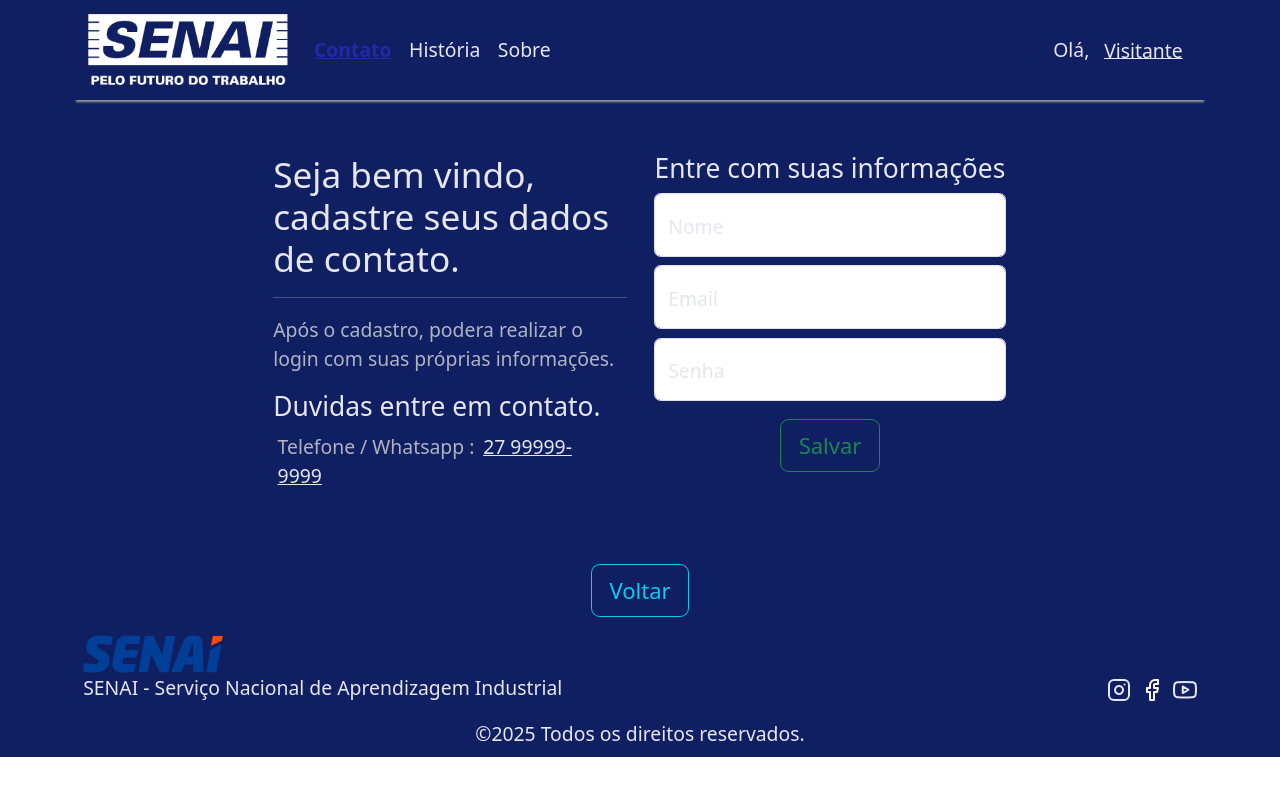
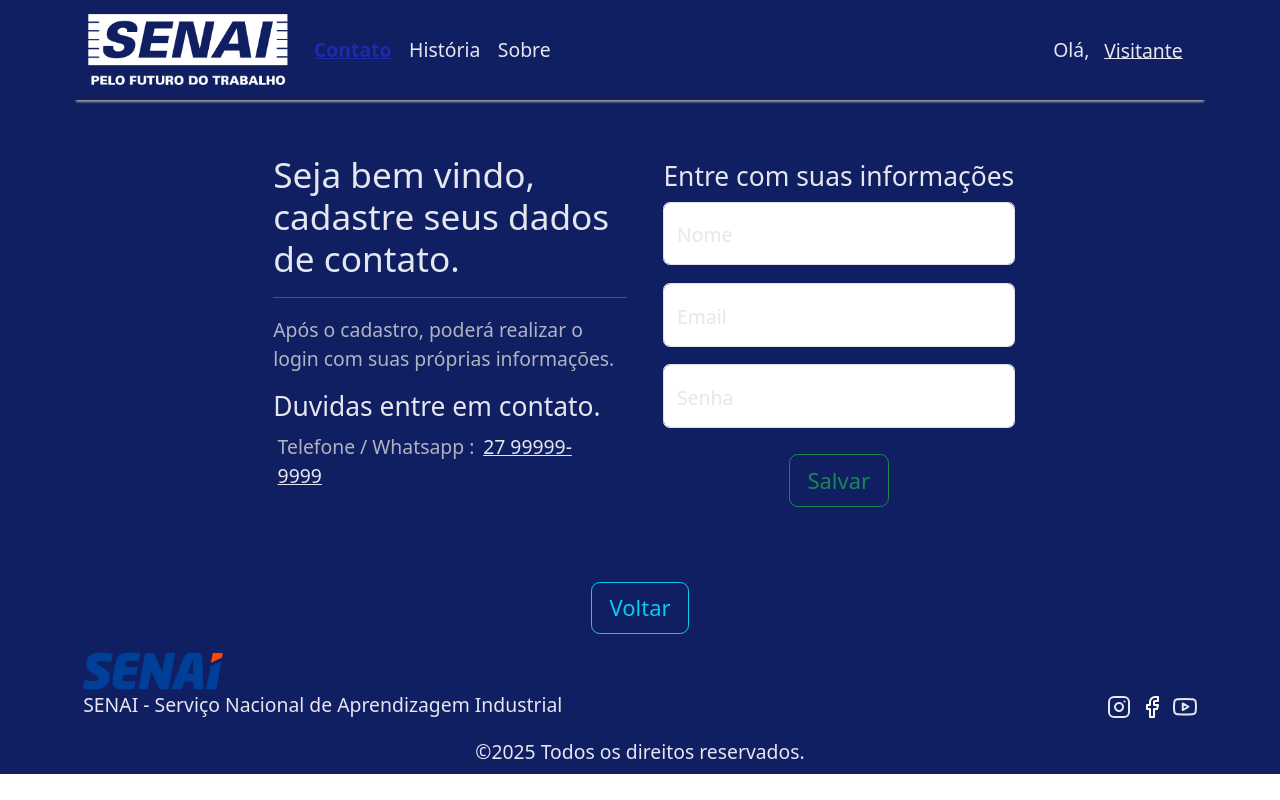
Before and after one commit to VandersonSenai/landingpageSenai, a React (Vite) app: page /contatosite in a window 1280 px wide. Built offline with nearby package versions, Linux system fonts and the light colour scheme.

Commit message:
Ajuste link /home no footer

```diff
--- a/src/components/CardCursoDetalhe.jsx
+++ b/src/components/CardCursoDetalhe.jsx
@@ -88,7 +88,7 @@ const CardCursoDetalhe = ()  => {
       <div className='py-2 mb-3 p-3'>
         <Button className=" "
                 variant="outline-info"
-                size="sm"
+                size="lg"
                 onClick={voltarPaginaAnterior}>
                    Voltar
         </Button>
--- a/src/components/Contato.jsx
+++ b/src/components/Contato.jsx
@@ -44,7 +44,7 @@ const Contato = (props) => {
   };
   return (
 
-    <Container fluid className="d-flex flex-column justify-content-center align-items-center p-0"
+    <Container fluid className="d-flex flex-column justify-content-center align-items-center p-0 m-2"
       // style={{ height: "68vh" }}
       >
         <div  className="">
@@ -56,7 +56,7 @@ const Contato = (props) => {
           <FloatingLabel
               controlId="floatingInputNome"
               label="Nome"
-              className="mb-2"
+              className="mb-3"
             >
           <Form.Control
             type="text"
@@ -79,7 +79,7 @@ const Contato = (props) => {
                             <FloatingLabel
                               controlId="floatingInput"
                               label="Email"
-                              className="mb-2"
+                              className="mb-3"
                             >
                               <Form.Control
                                 type="email"
@@ -99,7 +99,7 @@ const Contato = (props) => {
                             <FloatingLabel
                               controlId="floatingInputPassword"
                               label="Senha"
-                              className="mb-3"
+                              className="mb-4"
                             >
                               <Form.Control
                                 type="password"
--- a/src/components/Footer.jsx
+++ b/src/components/Footer.jsx
@@ -4,6 +4,8 @@ import 'bootstrap/dist/css/bootstrap.min.css';
 import Container from 'react-bootstrap/Container';
 import Row from 'react-bootstrap/Row';
 import Col from 'react-bootstrap/Col';
+import { NavLink } from 'react-router-dom';
+import Navbar from 'react-bootstrap/Navbar';
 
 const Footer = () => <footer sticky="bottom" className="page-footer font-small pt-1 ">
     <div expand="lg" className={`container-fluid ${styles.footer}`}
@@ -11,14 +13,17 @@ const Footer = () => <footer sticky="bottom" className="page-footer font-small p
     >
         <Container className="container-fluid text-left text-md-left py-2">
             <Row >
+
               <Col  className="text-start " xs={12} md={12}>
-                <a href="/home">
-                    <img
-                    alt="logosenai_2024.png"
-                    src="/logo_senai_2024.png"
-                    width="140"
-                    />
-                </a>
+                <Navbar.Brand className="text-start" as={NavLink} to="/home">
+
+                <img
+                      alt="Logo Senai 2024"
+                      src="/logo_senai_2024.png"
+                      width="140"
+                      className="d-inline-block align-top"
+                      />
+                </Navbar.Brand>
 
               </Col>
             </Row>
--- a/src/pages/ContatoSite.jsx
+++ b/src/pages/ContatoSite.jsx
@@ -26,7 +26,7 @@ const ContatoSite = () => {
                   </h2>
                   <hr />
                   <p className="text-start">
-                    Após o cadastro, podera realizar o login com suas próprias informações.
+                    Após o cadastro, poderá realizar o login com suas próprias informações.
                   </p>
                   <h4 className="text-start">
                     Duvidas entre em contato.
```
